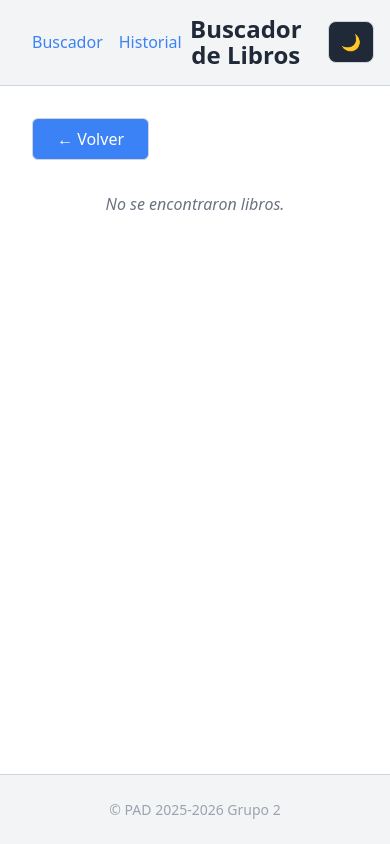
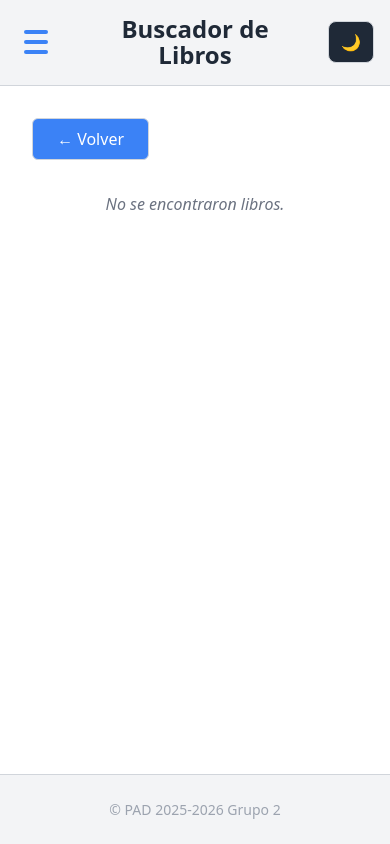
Before and after one commit to alex-boni/PAD-2025-26-G02-Practicas, a React (Vite) app: page /search in a window 390 px wide. Built offline with nearby package versions, Linux system fonts and the light colour scheme.

Commit message:
Añadir hamburguer menu para tamaño movil

```diff
--- a/src/App.css
+++ b/src/App.css
@@ -43,6 +43,8 @@
 
 .nav-left {
   flex: 1;
+  display: flex;
+  align-items: center;
 }
 
 .nav-link {
@@ -50,6 +52,11 @@
   font-weight: 500;
   color: var(--color-primary);
   text-decoration: none;
+  transition: opacity 0.2s ease;
+}
+
+.nav-link:hover {
+  opacity: 0.8;
 }
 
 .nav-middle {
@@ -86,3 +93,102 @@
 .theme-toggle:active {
   transform: scale(0.95);
 }
+
+.hamburger-menu {
+  display: none;
+  flex-direction: column;
+  gap: 0.375rem;
+  background: none;
+  border: none;
+  cursor: pointer;
+  padding: 0.5rem;
+  margin-right: 1rem;
+}
+
+.hamburger-menu span {
+  display: block;
+  width: 1.5rem;
+  height: 0.25rem;
+  background-color: var(--color-primary);
+  border-radius: 0.125rem;
+  transition: all 0.3s ease;
+}
+
+.hamburger-menu:hover span {
+  background-color: var(--color-primary);
+  opacity: 0.8;
+}
+
+.mobile-menu {
+  display: none;
+  background: var(--bg-secondary);
+  border-top: 1px solid var(--border-color);
+  border-bottom: 1px solid var(--border-color);
+  animation: slideDown 0.3s ease;
+}
+
+.mobile-menu.active {
+  display: block;
+}
+
+@keyframes slideDown {
+  from {
+    opacity: 0;
+    transform: translateY(-10px);
+  }
+
+  to {
+    opacity: 1;
+    transform: translateY(0);
+  }
+}
+
+.mobile-menu-link {
+  display: block;
+  padding: 1rem;
+  color: var(--color-primary);
+  text-decoration: none;
+  font-weight: 500;
+  border-bottom: 1px solid var(--border-color);
+  transition: background-color 0.2s ease;
+}
+
+.mobile-menu-link:last-child {
+  border-bottom: none;
+}
+
+.mobile-menu-link:active {
+  background-color: var(--bg-primary);
+}
+
+@media (max-width: 639px) {
+  .hamburger-menu {
+    display: flex;
+  }
+
+  .nav-link {
+    display: none;
+  }
+
+  .mobile-menu {
+    display: none;
+  }
+
+  .mobile-menu.active {
+    display: block;
+  }
+}
+
+@media (min-width: 640px) {
+  .hamburger-menu {
+    display: none;
+  }
+
+  .nav-link {
+    display: inline;
+  }
+
+  .mobile-menu {
+    display: none !important;
+  }
+}
--- a/src/App.jsx
+++ b/src/App.jsx
@@ -10,6 +10,8 @@ export default function App() {
         const savedTheme = localStorage.getItem('theme');
         return savedTheme === 'dark';
     });
+
+    const [isMenuOpen, setIsMenuOpen] = useState(false);
 
     useEffect(() => {
         if (isDark) {
@@ -24,6 +26,14 @@ export default function App() {
         setIsDark(!isDark);
     };
 
+    const toggleMenu = () => {
+        setIsMenuOpen(!isMenuOpen);
+    };
+
+    const closeMenu = () => {
+        setIsMenuOpen(false);
+    };
+
     return (
         <BrowserRouter>
             <div className="app-container">
@@ -32,6 +42,11 @@ export default function App() {
                 <header className="app-header">
                     <nav className="app-nav">
                         <div className='nav-left'>
+                            <button onClick={toggleMenu} className="hamburger-menu">
+                                <span></span>
+                                <span></span>
+                                <span></span>
+                            </button>
                             <Link to="/" className="nav-link">Buscador</Link>
                             <Link to="/history" className="nav-link">Historial</Link>
                         </div>
@@ -45,6 +60,14 @@ export default function App() {
                         </div>
 
                     </nav>
+
+                    {/* MENÚ DESPLEGABLE PARA MÓVIL */}
+                    {isMenuOpen && (
+                        <div className="mobile-menu active">
+                            <Link to="/" className="mobile-menu-link" onClick={closeMenu}>Buscador</Link>
+                            <Link to="/history" className="mobile-menu-link" onClick={closeMenu}>Historial</Link>
+                        </div>
+                    )}
                 </header>
 
                 {/* CONTENIDO DINÁMICO */}
--- a/src/pages/searchHistoryService.js
+++ b/src/pages/searchHistoryService.js
@@ -21,7 +21,3 @@ export const deleteSearchQuery = (index) => {
 export const deleteAllSearchQueries = () => {
     localStorage.setItem(SEARCH_QUERIES_KEY, JSON.stringify([]));
 };
-
-export const clearSearchHistory = () => {
-    deleteAllSearchQueries();
-};
```
